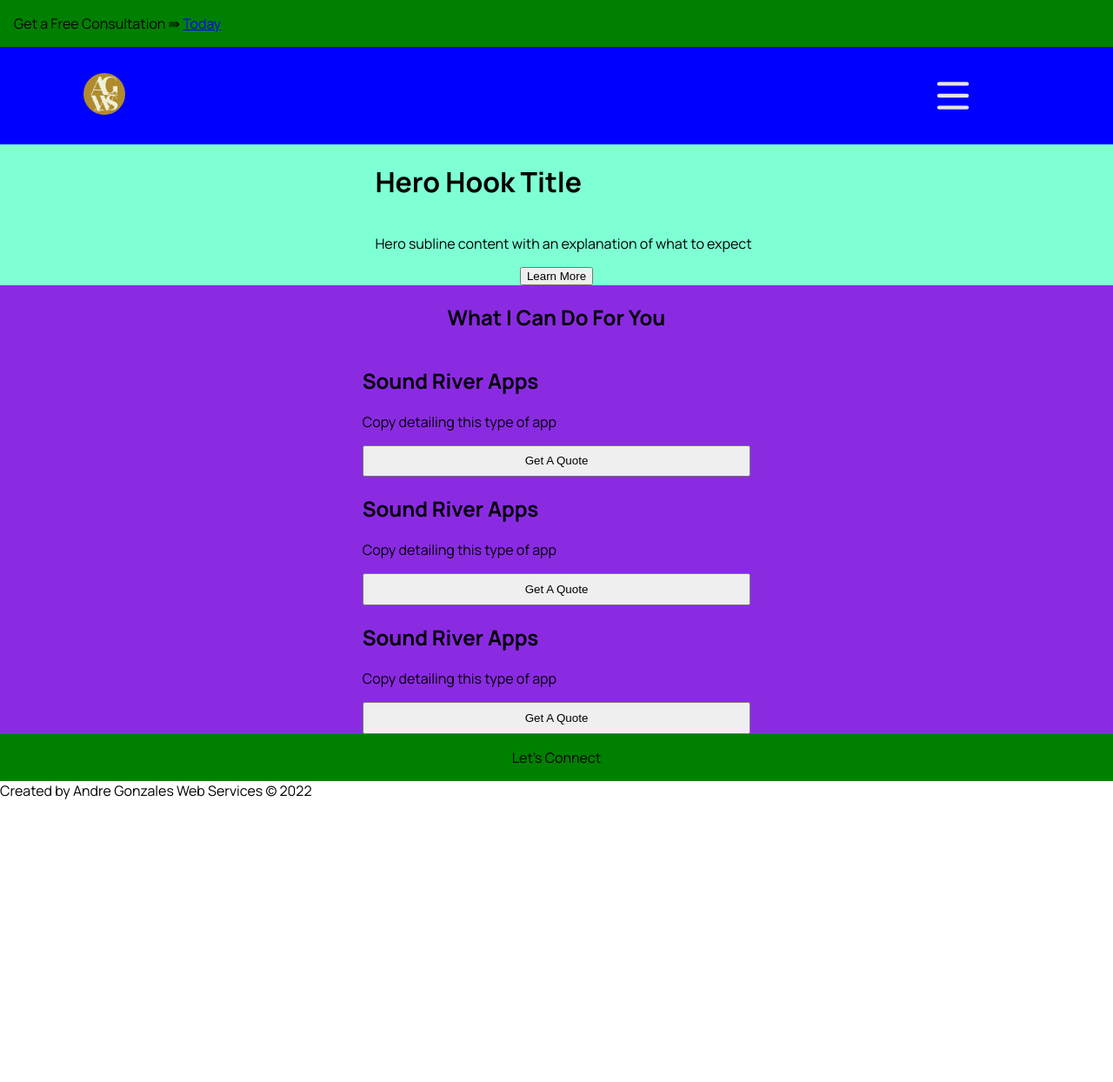
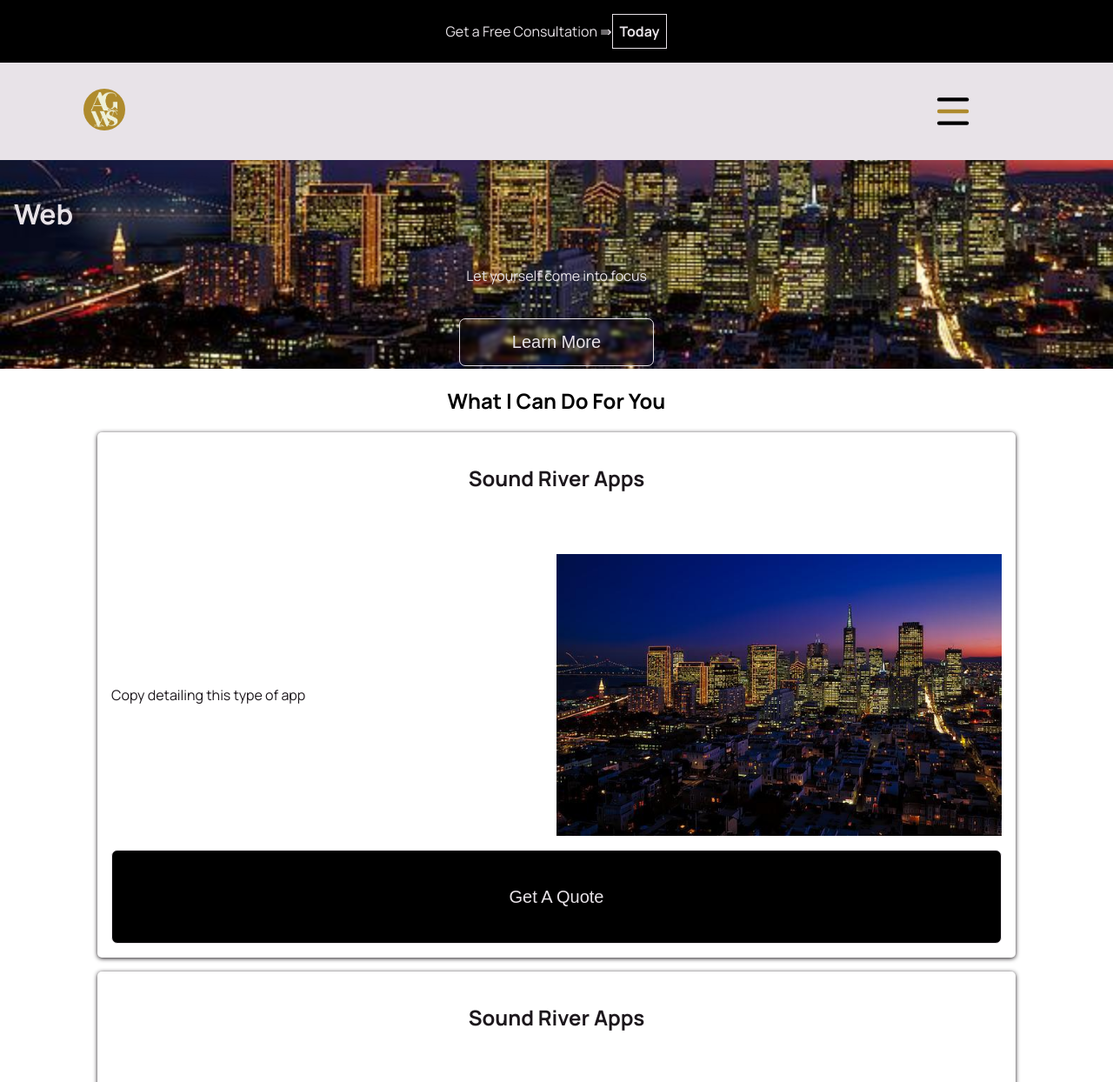
Before and after one commit to gibstock/agonzales, a plain HTML site: page index.html in a window 1280 px wide. Shown: the top 1244 px of the page at 87% size. Before the commit the page ends 920 px from the top, so only its background shows below. Drawn offline with Linux system fonts and the light colour scheme.

Commit message:
Fillin out structure

```diff
--- a/index.html
+++ b/index.html
@@ -13,7 +13,7 @@
 <body>
   <header>
     <div class="cta">
-      Get a Free Consultation &rAarr; <a href="/pages/quote.html">Today</a>
+      Get a Free Consultation &rAarr; <a class="cta-link" href="/pages/quote.html">Today</a>
     </div>
     <nav>
       <a href="/index.html">
@@ -46,12 +46,12 @@
     <div class="main-container">
       <div class="hero">
         <div class="hero-content">
-          <div class="hero-media">
-            <img src="" alt="">
-          </div>
           <div class="hero-copy">
-            <h1>Hero Hook Title</h1>
-            <p>Hero subline content with an explanation of what to expect</p>
+            <div class="title">
+              <h1>Web </h1>
+              <span class="flying-title">Architect</span>
+            </div>
+            <p>Let yourself come into focus</p>
           </div>
         </div>
         <input type="button" value="Learn More">
@@ -62,46 +62,59 @@
         </div>
         <div class="card-container">
           <div class="card-content">
+            <div class="card-title">
+              <h2>Sound River Apps</h2>
+            </div>
             <div class="card-copy">
-              <h2>Sound River Apps</h2>
               <p>Copy detailing this type of app</p>
             </div>
             <div class="card-media">
-              <img src="" alt="">
+              <img src="/src/img/sf-city.jpg" alt="">
             </div>
             <input type="button" value="Get A Quote">
           </div>
           <div class="card-content">
+            <div class="card-title">
+              <h2>Sound River Apps</h2>
+            </div>
             <div class="card-copy">
-              <h2>Sound River Apps</h2>
               <p>Copy detailing this type of app</p>
             </div>
             <div class="card-media">
-              <img src="" alt="">
+              <img src="/src/img/sf-city.jpg" alt="">
             </div>
             <input type="button" value="Get A Quote">
           </div>
           <div class="card-content">
+            <div class="card-title">
+              <h2>Sound River Apps</h2>
+            </div>
             <div class="card-copy">
-              <h2>Sound River Apps</h2>
               <p>Copy detailing this type of app</p>
             </div>
             <div class="card-media">
-              <img src="" alt="">
+              <img src="/src/img/sf-city.jpg" alt="">
             </div>
             <input type="button" value="Get A Quote">
           </div>
+
         </div>
       </section>
       <section id="contact">
-        <div class="col1">
-          <img src="" alt="">
+        <div class="contact-title">
+          <h2>Let's Connect</h2>
         </div>
-        <div class="col2">
-          <div class="info-wrapper">
-            <p>Let's Connect</p>
-            <span class="phone"></span>
-            <span class="email"></span>
+        <div class="info-wrapper">
+          <div class="col2">
+            <span class="phone">
+              ☎ Phone: <a href="tel:+4152356160">(415)235-6160</a>
+            </span>
+            <span class="email">
+             📫Email: <a href="mailto:andre@agonzales.dev">andre@agonzales.dev</a>
+            </span>
+            <span class="message">
+              ⌨ Message: <a href="/pages/quote.css">Message Me</a>
+            </span>
           </div>
         </div>
       </section>
--- a/src/css/index.css
+++ b/src/css/index.css
@@ -8,7 +8,10 @@
   --dark-gray: hsl(var(--main-hue), 10%, 10%);
   --big-font: 3rem;
   --medium-font: 1.5rem;
-
+  --black: hsla(0,0%,0%,1);
+  --theme-1: hsl(43, 59%, 43%);
+  --theme-2: #694B87;
+  --theme-3: hsl(43, 59%, 83%);
 }
 
 body {
@@ -25,12 +28,23 @@ header {
   padding: 1em;
 }
 .cta {
-  background-color: green;
+  display: flex;
+  justify-content: center;
+  align-items: center;
+  background-color: var(--black);
+  color: var(--main-color);
+}
+.cta-link {
+  color: var(--main-color);
+  font-weight: bold;
+  border: .5px solid var(--main-color);
+  padding: .5em;
+  text-decoration: none;
 }
 nav {
   display: grid;
   grid-template-columns: 1fr 4fr 1fr;
-  background-color: blue;
+  background-color: var(--main-color);
 }
 nav a {
   display: flex;
@@ -54,7 +68,7 @@ nav a {
 .line {
   fill: none;
   transition: stroke-dasharray .4s stroke-dashoffset .4s;
-  stroke: var(--main-color);
+  stroke: var(--black);
   stroke-width: 5.5;
   stroke-linecap: round;
 }
@@ -63,6 +77,7 @@ nav a {
 }
 .middle {
   stroke-dasharray: 40 142;
+  stroke: hsl(43, 59%, 43%);
 }
 .middle, .bottom {
   transform-origin: 50%;
@@ -151,10 +166,11 @@ nav a {
   position: relative;
   display: flex;
   flex-flow: column;
-  justify-content: center;
+  justify-content: space-around;
   align-items: center;
   width: 100%;
-  background-color: aquamarine;
+  height: 30vh;
+  background: url(/src/img/sf-city.jpg) no-repeat center/cover;
 }
 .hero-content {
   display: flex;
@@ -162,51 +178,131 @@ nav a {
   gap: 1em;
   justify-content: center;
   align-items: center;
+  width: 100%;
 }
 .hero-copy {
   display: flex;
   flex-flow: column;
   justify-content: center;
-  align-items: flex-start;
+  align-items: center;
+  width: inherit;
+  height: inherit;
+  padding: 1em;
+  color: var(--main-color);
 }
+.title {
+  display: flex;
+  flex-direction: row;
+  justify-content: flex-start;
+  align-items: center;
+  width: 100%;
+  column-gap: 1em;
+}
+.flying-title {
+  font-size: 2em;
+  font-weight: bold;
+  display: inline;
+  filter: blur(20px);
+  transition: blur 1.5s;
+}
+input[type='button'] {
+  background-color: transparent;
+  color: var(--main-color);
+  font-size: 20px;
+  border: .5px solid var(--main-color);
+  border-radius: 7px;
+  padding: .75em 3em;
+  cursor: pointer;
+  backdrop-filter: blur(2px);
+}
+
 #services {
   display: flex;
   flex-flow: column;
   justify-content: center;
   align-items: center;
   width: 100%;
-  background-color: blueviolet;
+  background-color: #fff;
 }
 .card-container {
   display: flex;
   flex-flow: column;
   justify-content: center;
   align-items: center;
+  row-gap: 1em;
+  margin-bottom: 1em;
 }
 .card-content {
+  position: relative;
   display: grid;
   grid-template-columns: 1fr 1fr;
-  grid-template-rows: 3fr 1fr;
+  grid-template-rows: 1fr 3fr 1fr;
+  row-gap: 1em;
+  width: 80vw;
+  box-shadow: 0 1px 5px var(--dark-gray);
+  padding: 1em;
+  border-radius: 5px;
+  background-color: #fff;
+  color: var(--dark-gray);
+}
+.card-title {
+  grid-column: 1/3;
+  grid-row: 1/2;
+  justify-self: center;
+}
+.card-copy {
+  grid-column: 1/2;
+  grid-row: 2/3;
+  align-self: center;
+}
+.card-media {
+  width: 100%;
+  height: auto;
+}
+.card-media img{
+  width: inherit;
+  height: 100%;
+  object-fit: cover;
 }
 .card-content input {
-  grid-row: 2/3;
+  grid-row: 3/4;
   grid-column: 1/3;
+  background-color: #000;
+  color: var(--main-color);
 }
 #contact {
+  display: flex;
+  flex-flow: column;
+  justify-content: flex-start;
+  align-items: center;
+  row-gap: 1em;
+  width: 100%;
+  height: 30vh;
+  background-color: var(--theme-3);
+}
+
+.info-wrapper {
   display: flex;
   flex-flow: row;
   justify-content: center;
   align-items: center;
-  width: 100%;
-  background-color: green;
 }
-.info-wrapper {
+.col2 {
   display: flex;
   flex-flow: column;
   justify-content: center;
   align-items: flex-start;
+  width: 100%;
+  height: 100%;
 }
+
 footer {
   position: relative;
+  display: flex;
+  justify-content: center;
+  align-items: center;
   width: 100%;
+  background-color: #000;
+  color: var(--main-color);
+  padding: 2em 0;
 }
--- a/src/js/index.js
+++ b/src/js/index.js
@@ -1,5 +1,11 @@
 const menuIcon = document.querySelector('.menu_icon')
 const mobileMenu = document.querySelector('.mobile-nav')
+const flyingTitle = document.querySelector('.flying-title')
+const cardContainer = document.querySelector('.card-container')
+const cardButton = cardContainer.querySelectorAll('input')
+const hero = document.querySelector('.hero')
+const heroButton = hero.querySelector('input')
+
 
 
 
@@ -14,6 +20,22 @@ window.addEventListener('DOMContentLoaded', ()=> {
     mobileMenu.style.transform = `${xOrY[1]}(${plusOrMinus[rndPlusOrMinus]}vh)`
   }
 })
+
+if(window.location.href.includes('index.html')){
+  let roles = ['Services','Apps','Maintenance', 'Accessibility','Architect', 'Developer']
+  let count = 0
+  setInterval(()=> {
+    if(count === roles.length) count = 0
+    flyingTitle.textContent = roles[count]
+    flyingTitle.style.filter = 'blur(0)'
+    flyingTitle.style.transition = 'all 1s'
+    setTimeout(()=> {
+      flyingTitle.style.filter = 'blur(20px)'
+
+    }, 1500)
+    count++
+  }, 3000)
+}
 
 const mobileMenuOpen = () => {
   rndAxis = Math.floor(Math.random() * xOrY.length)
@@ -53,3 +75,13 @@ const mobileMenuOpen = () => {
 }
 
 menuIcon.addEventListener('click', mobileMenuOpen)
+heroButton.addEventListener('click', ()=> {
+  window.location = '/pages/quote.html'
+})
+cardButton.forEach((button) => {
+  button.addEventListener('click', () => {
+    if(button.dataset.link === 'quote') {
+      window.location = '/pages/quote.html'
+    }
+  })
+})
```
